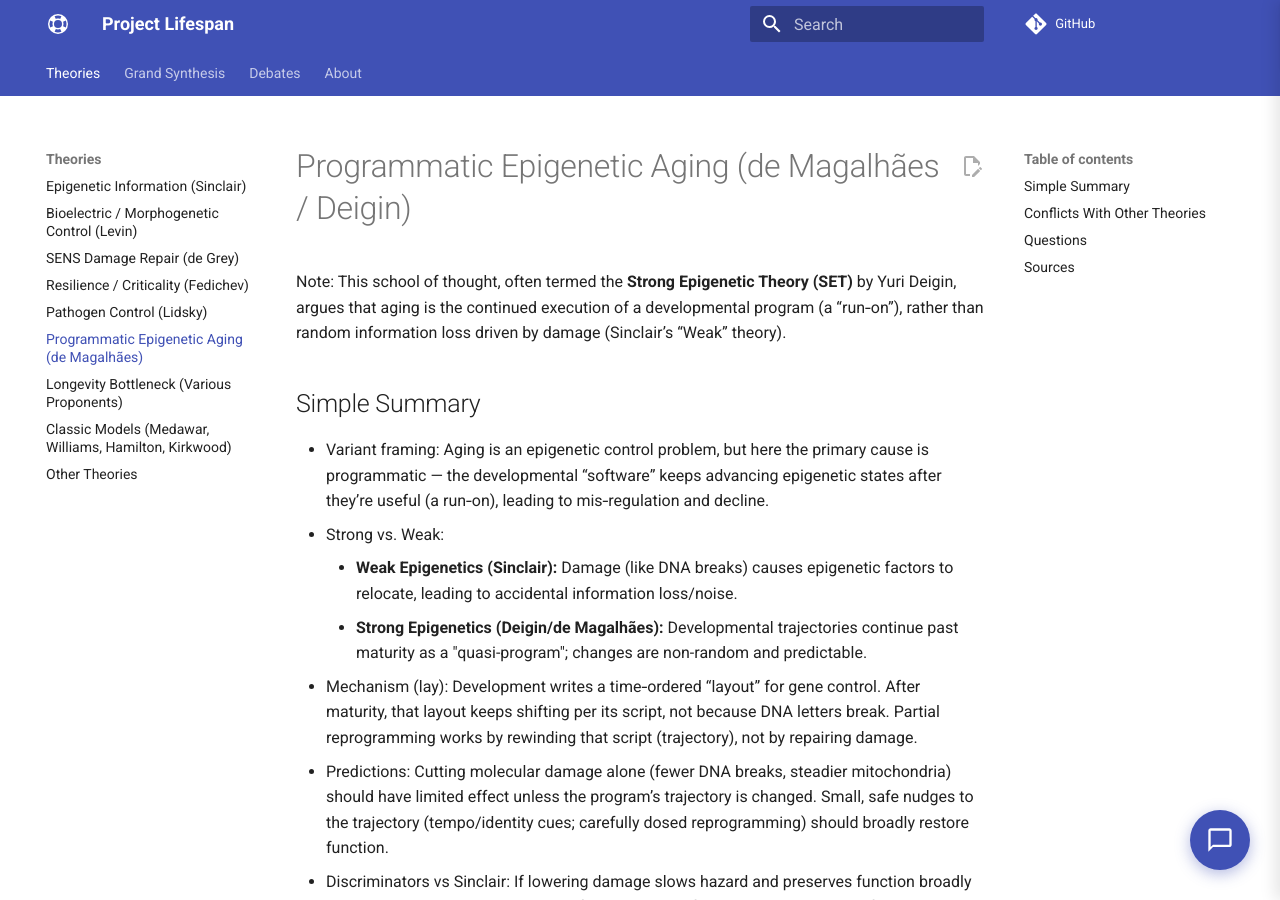
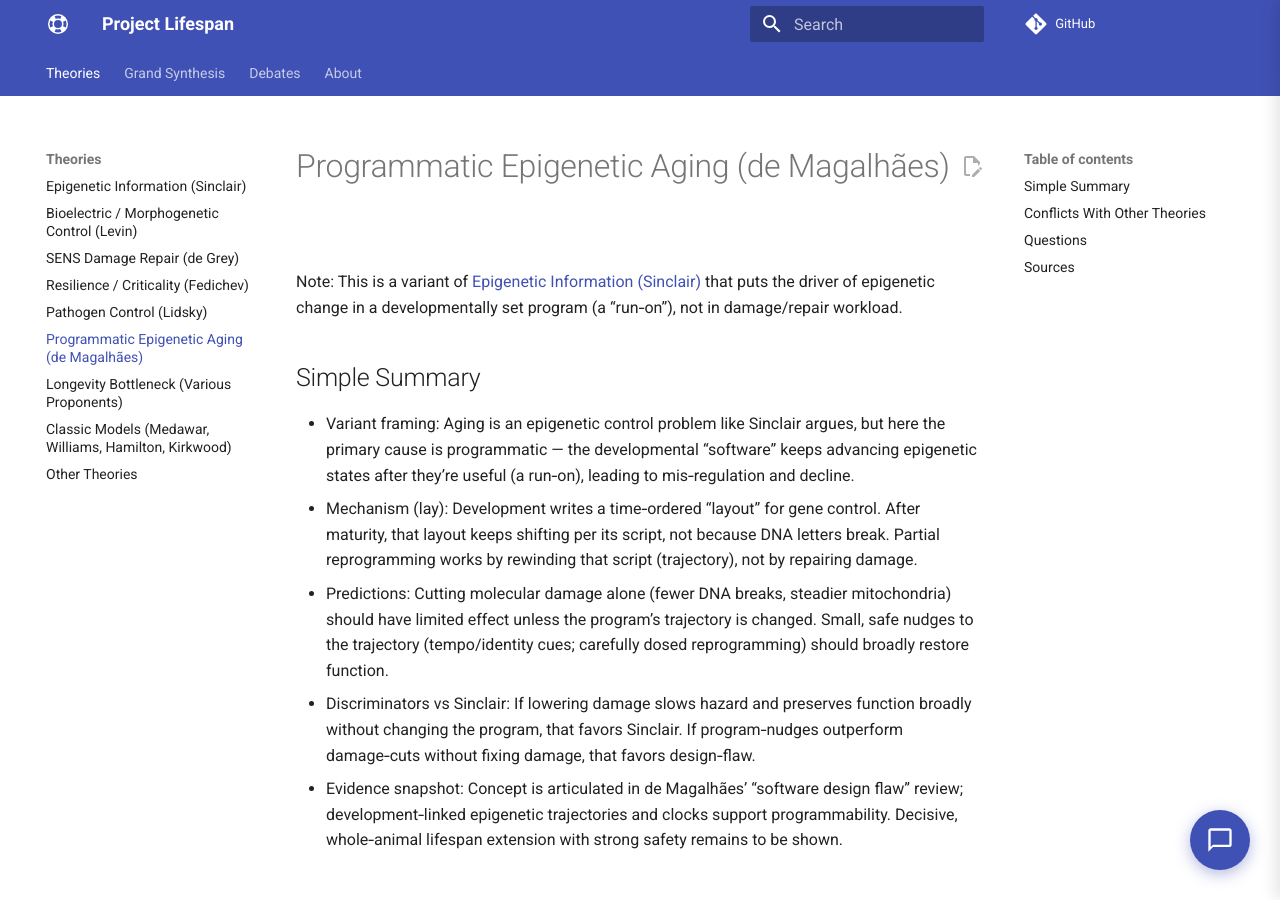
Before and after one commit to djgish485/project-lifespan, an MkDocs documentation site: the page built from docs/theories/programmatic_epigenetic_aging.md, in a window 1280 px wide and 900 px high. Built offline with MkDocs 1.6.1 and Material for MkDocs 9.7.7, drawn with Linux system fonts in a browser that asks for light colours; comment, search, counter and statistics services are not loaded; some of the changed text lies outside the part shown.

Commit message:
revert: Undo direct edits from previous research task

```diff
--- a/docs/theories/programmatic_epigenetic_aging.md
+++ b/docs/theories/programmatic_epigenetic_aging.md
@@ -1,23 +1,20 @@
 ---
-title: Programmatic Epigenetic Aging (de Magalhães / Deigin)
+title: Programmatic Epigenetic Aging (de Magalhães)
 summary: >-
-  Aging reflects a programmed “run‑on” of developmental epigenetic states (Strong Epigenetic Theory), not primarily damage‑driven drift (Weak Epigenetic Theory); partial reprogramming rewinds the program’s trajectory.
+  A variant of Sinclair’s epigenetic information theory: aging reflects a programmed “run‑on” of developmental epigenetic state changes, not primarily damage‑driven drift; partial reprogramming rewinds the program’s trajectory.
 tags:
   - epigenetics
   - development
   - reprogramming
 ---
 
-# Programmatic Epigenetic Aging (de Magalhães / Deigin)
+# Programmatic Epigenetic Aging (de Magalhães)
 
-Note: This school of thought, often termed the **Strong Epigenetic Theory (SET)** by Yuri Deigin, argues that aging is the continued execution of a developmental program (a “run‑on”), rather than random information loss driven by damage (Sinclair’s “Weak” theory).
+Note: This is a variant of [Epigenetic Information (Sinclair)](../theories/epigenetic_information.md) that puts the driver of epigenetic change in a developmentally set program (a “run‑on”), not in damage/repair workload.
 
 ## Simple Summary
 
-- Variant framing: Aging is an epigenetic control problem, but here the primary cause is programmatic — the developmental “software” keeps advancing epigenetic states after they’re useful (a run‑on), leading to mis‑regulation and decline.
-- Strong vs. Weak:
-    - **Weak Epigenetics (Sinclair):** Damage (like DNA breaks) causes epigenetic factors to relocate, leading to accidental information loss/noise.
-    - **Strong Epigenetics (Deigin/de Magalhães):** Developmental trajectories continue past maturity as a "quasi-program"; changes are non-random and predictable.
+- Variant framing: Aging is an epigenetic control problem like Sinclair argues, but here the primary cause is programmatic — the developmental “software” keeps advancing epigenetic states after they’re useful (a run‑on), leading to mis‑regulation and decline.
 - Mechanism (lay): Development writes a time‑ordered “layout” for gene control. After maturity, that layout keeps shifting per its script, not because DNA letters break. Partial reprogramming works by rewinding that script (trajectory), not by repairing damage.
 - Predictions: Cutting molecular damage alone (fewer DNA breaks, steadier mitochondria) should have limited effect unless the program’s trajectory is changed. Small, safe nudges to the trajectory (tempo/identity cues; carefully dosed reprogramming) should broadly restore function.
 - Discriminators vs Sinclair: If lowering damage slows hazard and preserves function broadly without changing the program, that favors Sinclair. If program‑nudges outperform damage‑cuts without fixing damage, that favors design‑flaw.
@@ -84,6 +81,4 @@ To be added (we will mirror Sinclair‑style formatting with popover references)
 ## Sources
 
 - João Pedro de Magalhães — “Ageing as a software design flaw,” Genome Biology (2023): https://genomebiology.biomedcentral.com/articles/10.1186/s13059-023-02888-y
-- Yuri Deigin — “Strong Epigenetic Theory of Aging” (X Thread 2026): https://x.com/ydeigin/status/2014009970581266930
-- Yuri Deigin — "WET vs SET" (X Thread 2026): https://x.com/ydeigin/status/2016208439278510390
 - Tweet summary of the distinction vs Sinclair (program‑driven vs damage‑driven drift): https://x.com/jpsenescence/status/1980764063815659922
```
Also changed, not shown: docs/theories/epigenetic_information.md (+0 -3 lines).
